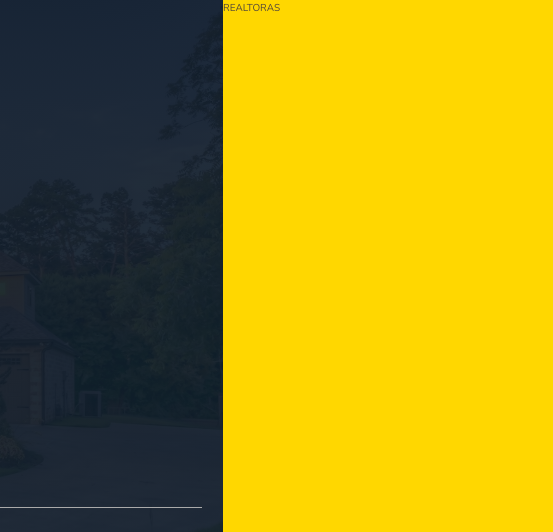
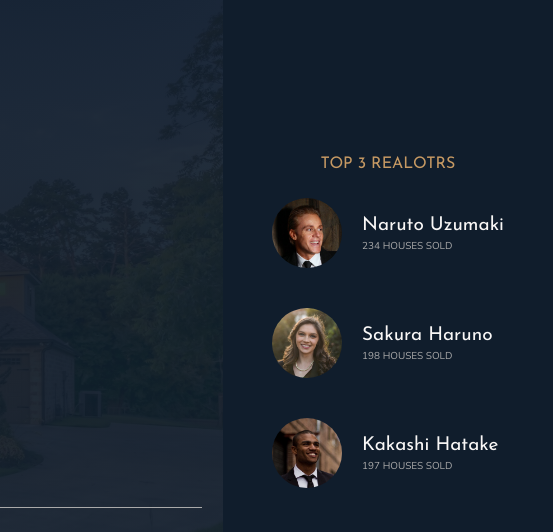
Before and after one commit to iamJABASTIN/Nexter, a website: page index.html in a window 1280 px wide. Shown: the top 532 px of the page, 727-1280 px from the left. Drawn offline with nearby package versions, Linux system fonts and the light colour scheme.

Commit message:
Realtors section build successfully

```diff
--- a/index.html
+++ b/index.html
@@ -34,7 +34,33 @@
       </div>
     </header>
 
-    <div class="realtors">REALTORAS</div>
+    <div class="realtors">
+
+      <h3 class="heading-3">Top 3 realotrs</h3>
+
+      <div class="realtors__list">
+
+        <img src="img/realtor-1.jpeg" alt="Realtor 1" class="realtors__img">
+        <div class="realtors__details">
+          <h4 class="heading-4 heading-4--light">Naruto Uzumaki</h4>
+          <p class="realtors__sold">234 houses sold</p>
+        </div>
+
+        <img src="img/realtor-2.jpeg" alt="Realtor 2" class="realtors__img">
+        <div class="realtors__details">
+          <h4 class="heading-4 heading-4--light">Sakura Haruno</h4>
+          <p class="realtors__sold">198 houses sold</p>
+        </div>
+
+        <img src="img/realtor-3.jpeg" alt="Realtor 3" class="realtors__img">
+        <div class="realtors__details">
+          <h4 class="heading-4 heading-4--light">Kakashi Hatake</h4>
+          <p class="realtors__sold">197 houses sold</p>
+        </div>
+
+      </div>
+
+    </div>
 
     <section class="features">
 
--- a/sass/_realtors.scss
+++ b/sass/_realtors.scss
@@ -1,4 +1,31 @@
 .realtors {
-    background-color: gold;
+    background-color: $color-secondary;
     grid-column: col-start 7 / full-end;
+    padding: 3rem;
+
+    display: grid;
+    justify-content: center;
+    align-content:center;
+    justify-items: center;
+    grid-row-gap: 2rem;
+
+    &__list {
+        display: grid;
+        grid-template-columns: min-content max-content;
+        grid-row-gap: 5vh;
+        grid-column-gap: 2rem;
+        align-items: center;
+    }
+
+    &__img {
+        height: 7rem;
+        border-radius: 50%;
+        display: block;
+    }
+
+    &__sold{
+        margin-top: -3px;
+        text-transform: uppercase;
+        color: $color-grey-light-2;
+    }
 }
```
Also changed, not shown: css/style.css, 1 other file.
